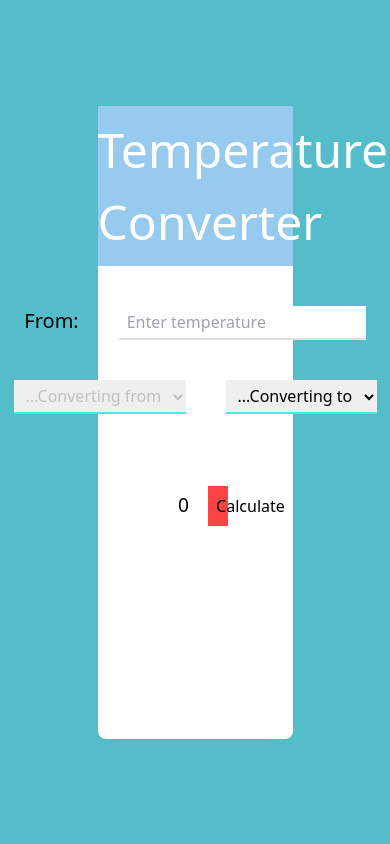
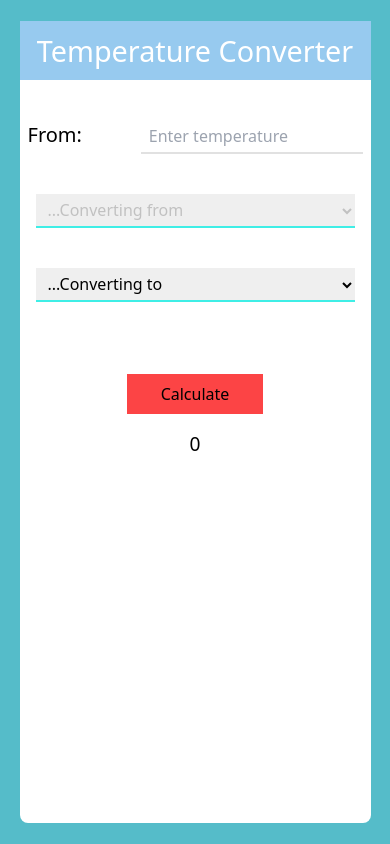
Before and after one commit to PrimeFord/Temperature_Converter, a React (Vite) app: page / in a window 390 px wide. Built offline with nearby package versions, Linux system fonts and the light colour scheme.

Commit message:
feat: Redux Temperature Converter

```diff
--- a/src/App.jsx
+++ b/src/App.jsx
@@ -7,20 +7,20 @@ function App() {
 
   return (
     <div className="App">
-      <div className="h-[75%] w-[50%] bg-white rounded-[.5rem]">
-        <p className="text-center font-[400] text-[3rem] w-[100%] py-2 bg-[#97caef] text-white ">
+      <div className="h-[95%] w-[90%] lg:h-[75%] lg:w-[50%] bg-white rounded-[.5rem]">
+        <p className="text-center font-[400] text-[1.8rem] lg:text-[3rem] w-[100%] py-2 bg-[#97caef] text-white ">
           Temperature Converter
         </p>
-        <div className="flex flex-col items-center mt-10">
-          <div className="flex gap-10">
-            <p className="text-[1.25rem] font-[400]">From:</p>
+        <div className="flex flex-col items-center w-[100%] px-2 mt-10">
+          <div className="flex gap-10 w-[100%] justify-center">
+            <p className="text-[1.25rem] w-[25%] lg:w-fit font-[400]">From:</p>
             <input
               type="number"
-              className="border-solid border-b-2 border-[#e1e1e1] p-1 px-2 focus:outline-none  "
+              className="border-solid border-b-2 lg:w-fit w-[75%]  border-[#e1e1e1] p-1 px-2 focus:outline-none  "
               placeholder="Enter temperature"
             />
           </div>
-          <section className=" flex gap-10 m-2 my-8 p-2">
+          <section className="w-[100%] lg:w-fit flex lg:flex-row flex-col gap-10 m-2 my-8 p-2">
             <select
               className="first:text-[#e1e1e1] border-solid border-b-2 border-[#3feee6] focus:outline-none first-of-type:text-[#c1c1c1] px-2 py-1"
               name="from"
@@ -44,11 +44,13 @@ function App() {
               <option value="kelvin">Kelvin</option>
             </select>
           </section>
-          <div className="w-[50%] flex justify-between mt-4 p-4">
+          <div className="w-[50%] flex flex-col items-center lg:flex-row gap-4 justify-between mt-4 p-4">
+            <button className="w-[100%] lg:w-[30%] bg-[#fc4445] p-2">
+              Calculate
+            </button>
             <p className="w-[65%] flex justify-center items-center text-[1.2rem] font-[400]">
               0
             </p>
-            <button className="w-[30%] bg-[#fc4445] p-2">Calculate</button>
           </div>
         </div>
       </div>
```
